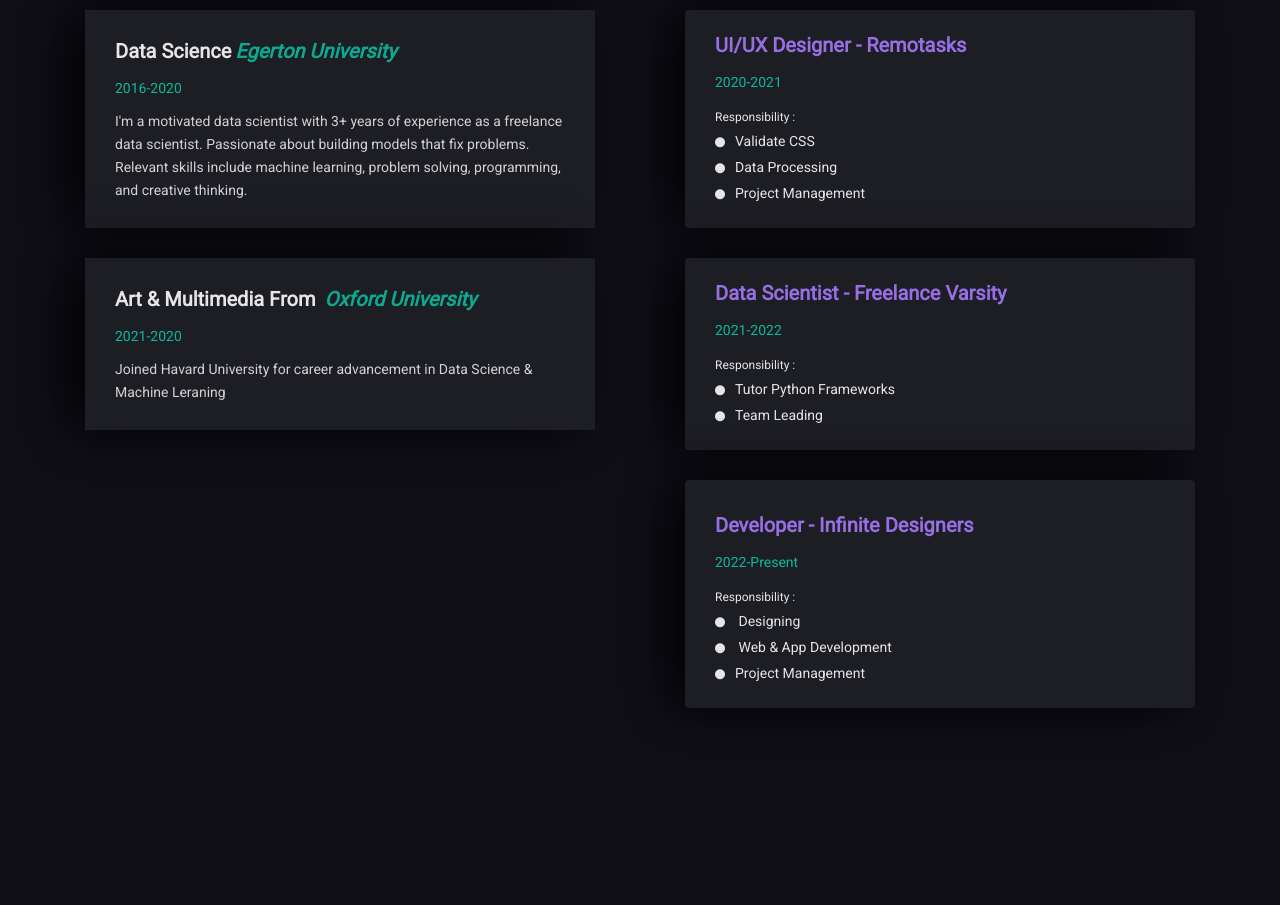
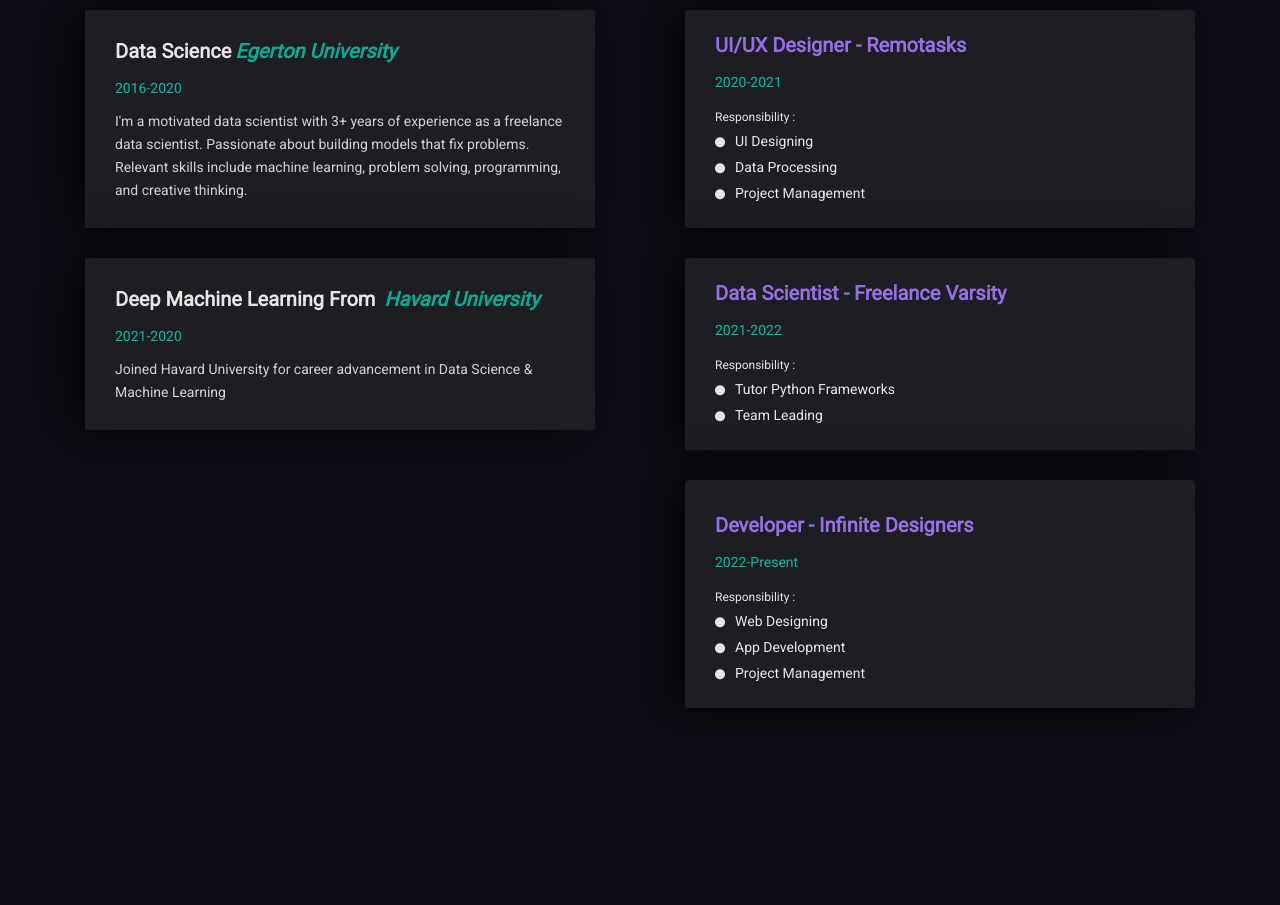
Before and after one commit to kMillionea/kmfolio, a plain HTML site: page index.html in a window 1280 px wide. Shown: the part 2880-3785 px from the top of the page. Drawn offline with Linux system fonts and the light colour scheme; some packages are replaced by stand-ins of ours; files whose address does not match are found by name.

Commit message:
Update index.html

```diff
--- a/index.html
+++ b/index.html
@@ -407,9 +407,9 @@
                                     </div>
                                     <!-- Education Institutes-->
                                     <div class="mh-education-item dark-bg wow fadeInUp" data-wow-duration="0.8s" data-wow-delay="0.5s">
-                                        <h4>Art & Multimedia From <a href="#">Oxford University</a></h4>
+                                        <h4>Deep Machine Learning From <a href="#">Havard University</a></h4>
                                         <div class="mh-eduyear">2021-2020</div>
-                                        <p>Joined Havard University for career advancement in Data Science & Machine Leraning</p>
+                                        <p>Joined Havard University for career advancement in Data Science & Machine Learning</p>
                                     </div>
 
                                 </div>
@@ -425,7 +425,7 @@
                                         <div class="mh-eduyear">2020-2021</div>
                                         <span>Responsibility :</span>
                                         <ul class="work-responsibility">
-                                            <li><i class="fa fa-circle"></i>Validate CSS</li>
+                                            <li><i class="fa fa-circle"></i>UI Designing</li>
                                             <li><i class="fa fa-circle"></i>Data Processing</li>
                                             <li><i class="fa fa-circle"></i>Project Management</li>
                                         </ul>
@@ -446,8 +446,8 @@
                                         <div class="mh-eduyear">2022-Present</div>
                                         <span>Responsibility :</span>
                                         <ul class="work-responsibility">
-                                            <li><i class="fa fa-circle"></i> Designing </li>
-                                            <li><i class="fa fa-circle"></i> Web & App Development</li>
+                                            <li><i class="fa fa-circle"></i>Web Designing </li>
+                                            <li><i class="fa fa-circle"></i>App Development</li>
                                             <li><i class="fa fa-circle"></i>Project Management</li>
                                         </ul>
                                     </div>
```
